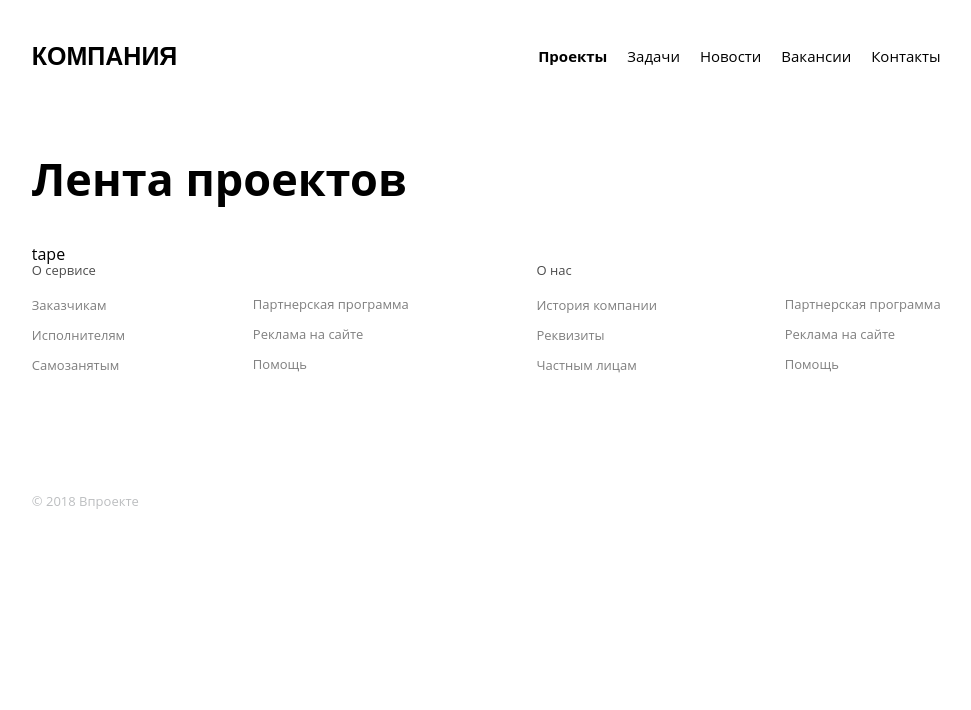
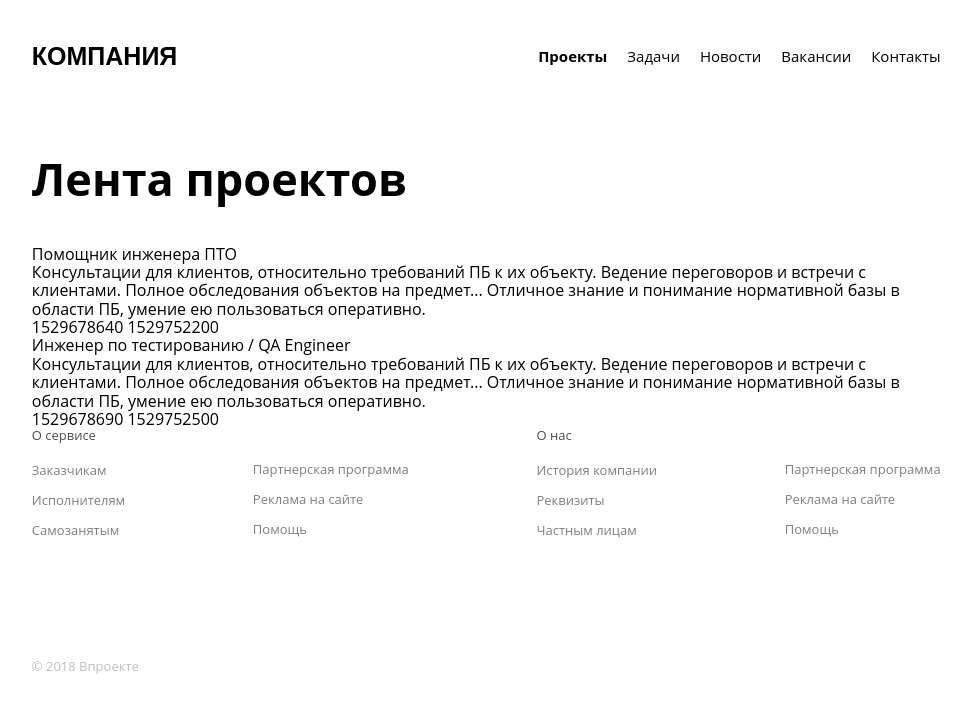
Before and after one commit to n-makarin/test-duotek, a Nuxt app: page /projects in a window 1280 px wide. Shown: the top 710 px of the page, without its empty margins (109-1080 px from the left). Built offline with nearby package versions, Linux system fonts and the light colour scheme.

Commit message:
Add Tepe.vue markup and props object
components\projects\Tape.vue

```diff
--- a/components/projects/Tape.vue
+++ b/components/projects/Tape.vue
@@ -1,12 +1,33 @@
 <template>
   <div class="tape">
-    tape
+    <div
+      v-for="(project, key) in projectList"
+      :key="key"
+      class="tape__project"
+    >
+      <div class="tape__project__title">
+        {{ project.title }}
+      </div>
+      <div class="tape__project__text">
+        {{ project.text }}
+      </div>
+      <div class="tape__project__date">
+        {{ project.date.created }}
+        {{ project.date.edited }}
+      </div>
+    </div>
   </div>
 </template>
 
 <script>
 
 export default {
+  props: {
+    projectList: {
+      type: Array,
+      required: true
+    }
+  }
 }
 
 </script>
```
